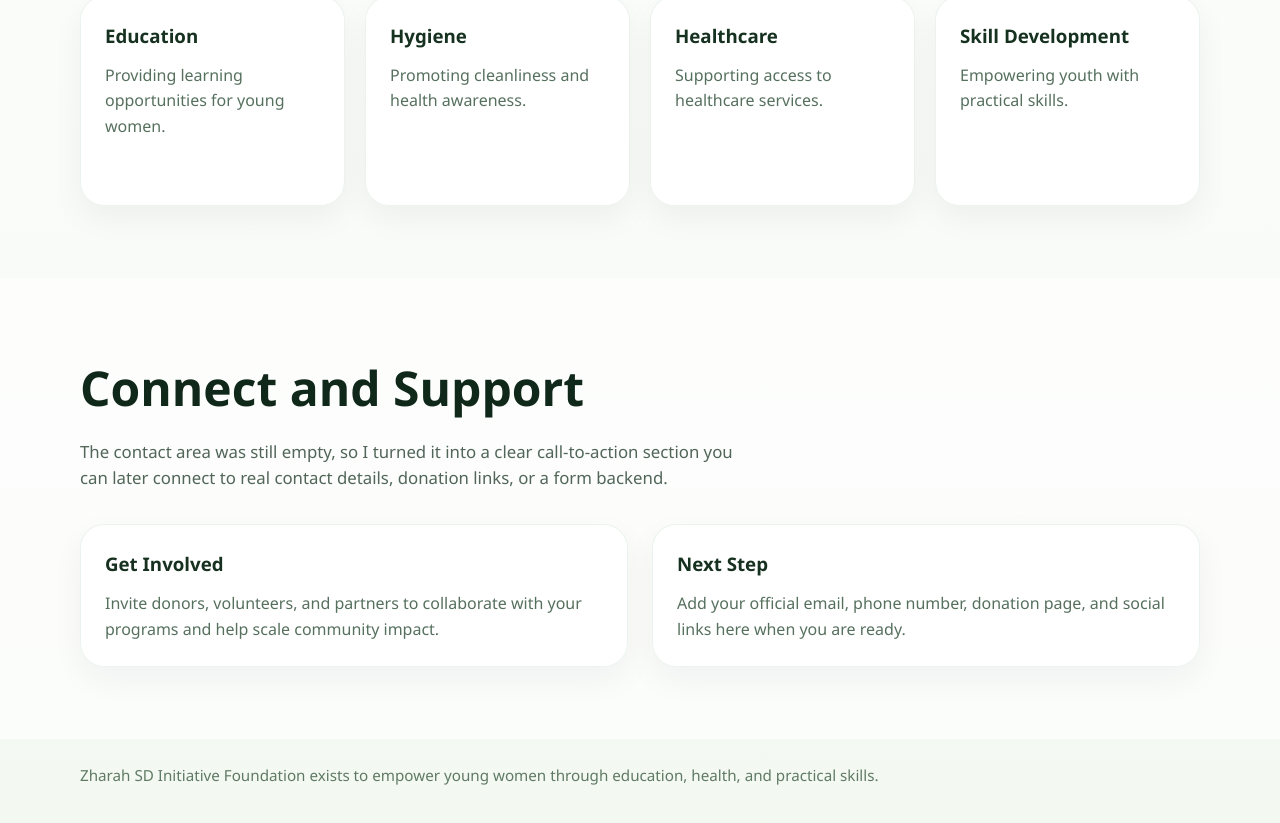
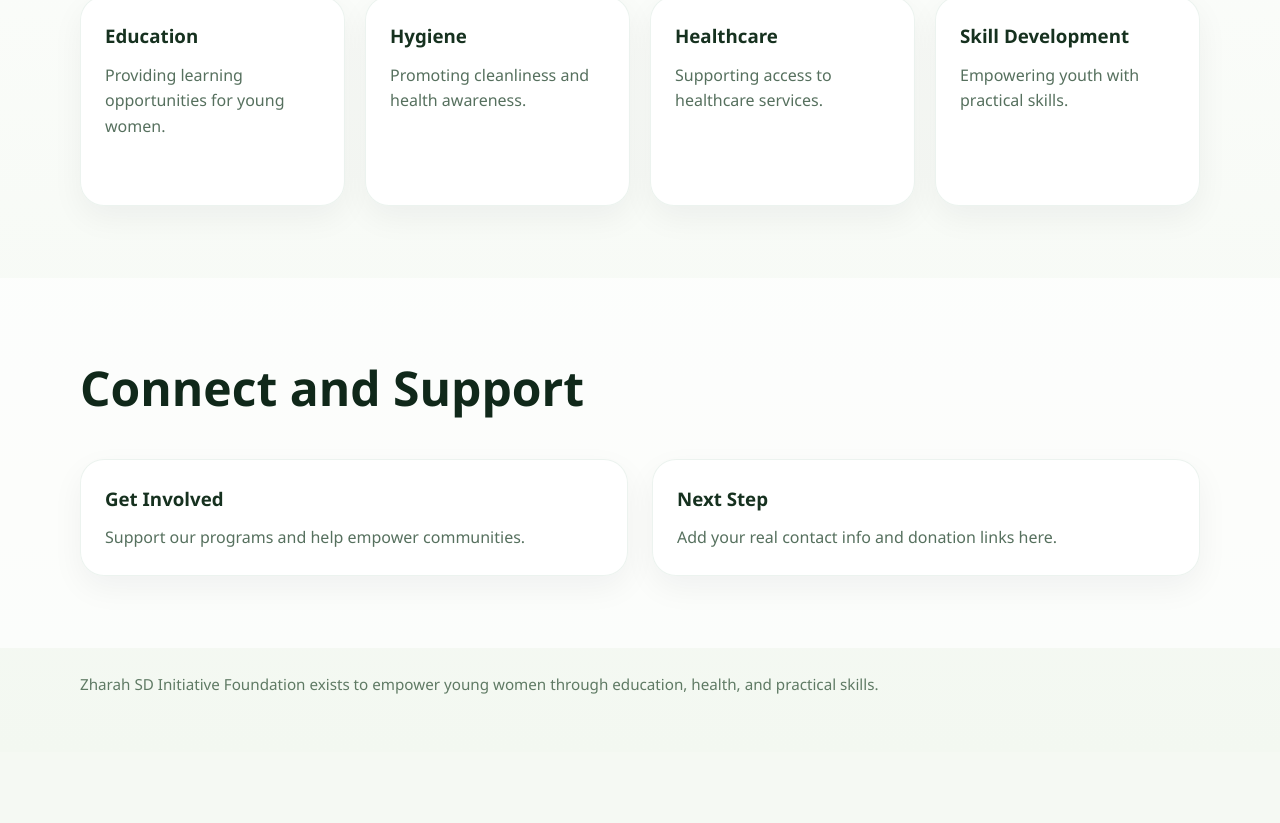
Before and after one commit to Abusadiq006/Zharah-SD-NGO, a React (Vite) app: page / in a window 1280 px wide. Shown: the part 1332-2155 px from the top of the page. After the commit the page ends 2084 px from the top, so only its background shows below. Built offline with nearby package versions, Linux system fonts and the light colour scheme.

Commit message:
adjusting contacts

```diff
--- a/src/sections/Contact.jsx
+++ b/src/sections/Contact.jsx
@@ -1,29 +1,23 @@
-const Contact = () => {
-  return (
+const Contact = ()=>{
+  return(
     <section className="section section--soft" id="contact">
       <div className="container">
         <div className="section-header">
           <h2 className="section-title">Connect and Support</h2>
-          <p className="section-copy">
-            The contact area was still empty, so I turned it into a clear call-to-action section
-            you can later connect to real contact details, donation links, or a form backend.
-          </p>
         </div>
 
         <div className="contact-grid">
           <article className="contact-card">
             <h3>Get Involved</h3>
             <p id="donate">
-              Invite donors, volunteers, and partners to collaborate with your programs and help
-              scale community impact.
+              Support our programs and help empower communities.
             </p>
           </article>
 
           <article className="contact-card">
             <h3>Next Step</h3>
             <p>
-              Add your official email, phone number, donation page, and social links here when
-              you are ready.
+              Add your real contact info and donation links here.
             </p>
           </article>
         </div>
```
